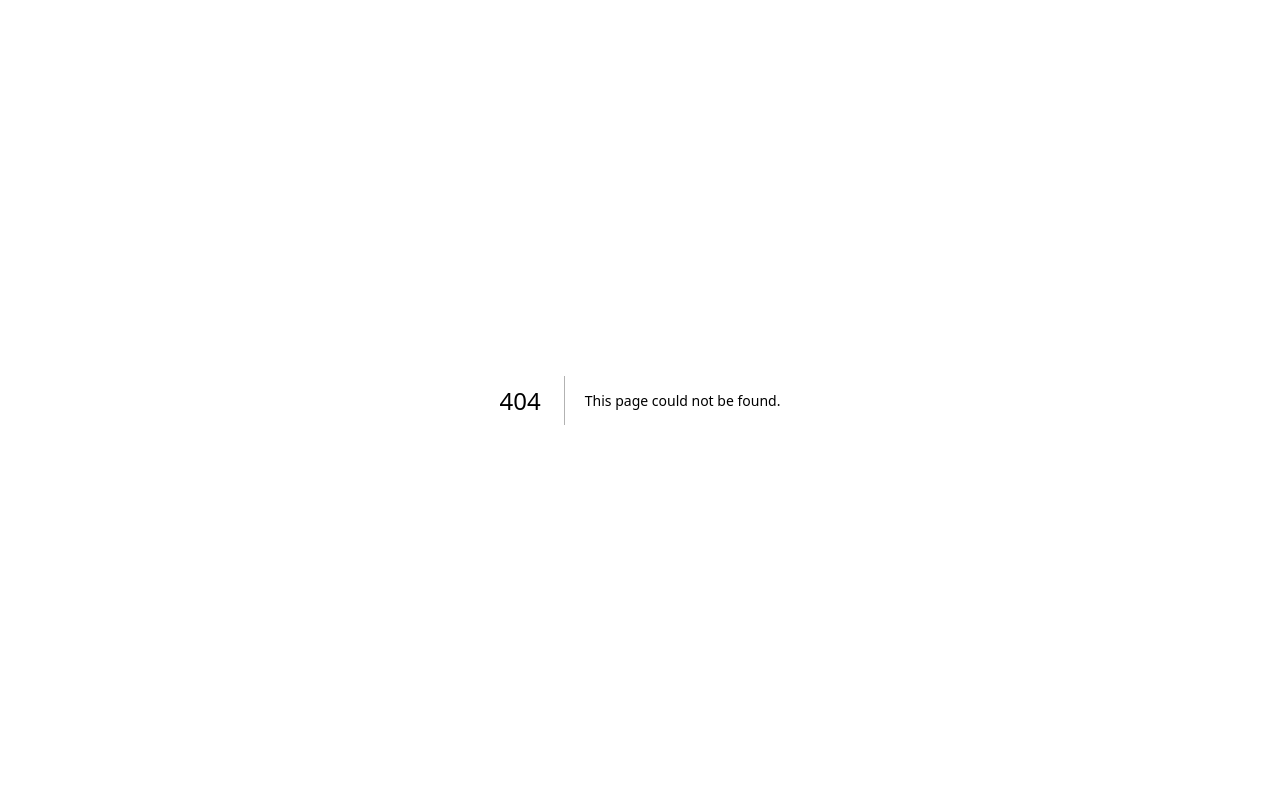
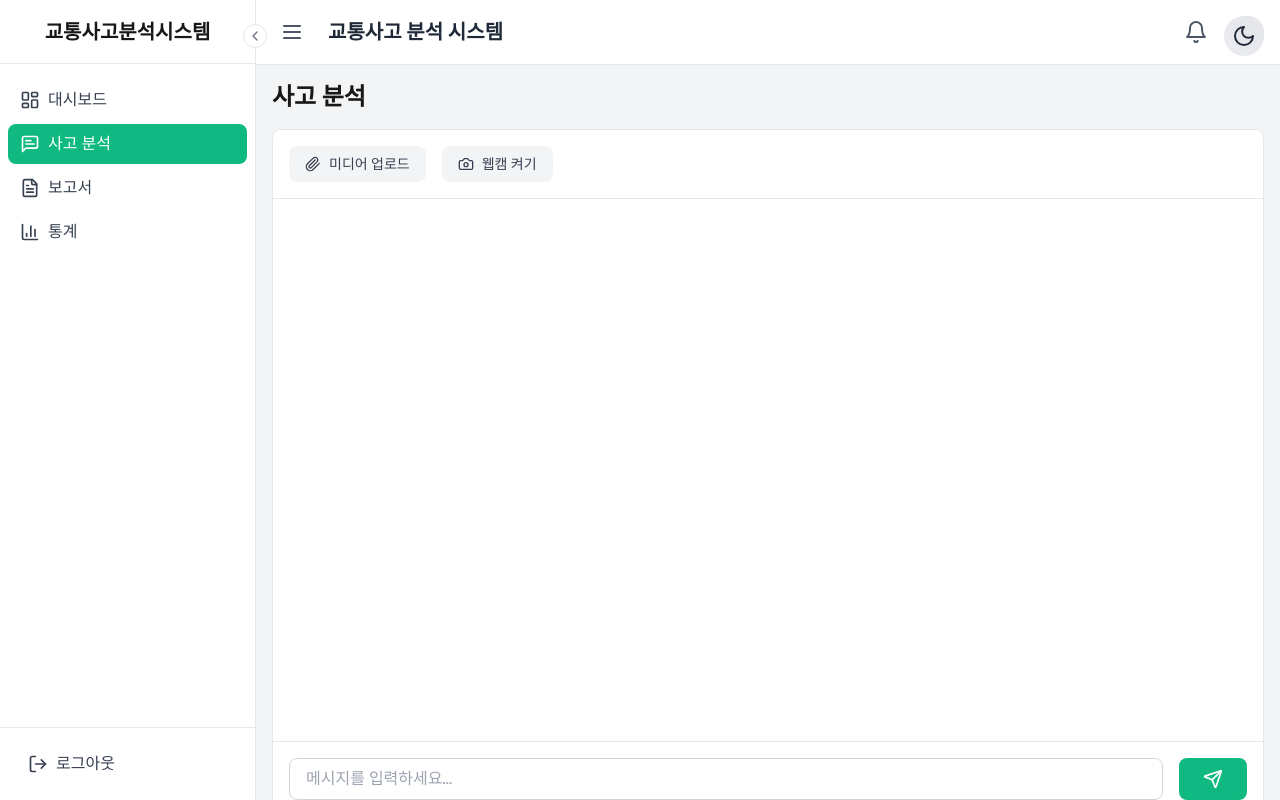
Before and after one commit to hwouu/traffic-incident-analysis-frontend-2, a Next.js app: page /dashboard/analysis/chat in a window 1280 px wide. Before the commit this address had no page. Built offline with nearby package versions, Linux system fonts and the light colour scheme.

Commit message:
feat: Dashboard 사이드바 컴포넌트 업데이트 및 챗봇 관련 파일 추가

```diff
--- /dev/null
+++ b/src/app/(dashboard)/dashboard/analysis/chat/page.tsx
@@ -0,0 +1,16 @@
+'use client';
+
+import ChatInterface from '@/components/chat/ChatInterface';
+
+export default function ChatPage() {
+  return (
+    <div className="flex h-[calc(100vh-4rem)] flex-col">
+      <div className="mb-4 flex items-center justify-between">
+        <h1 className="text-2xl font-bold">사고 분석</h1>
+      </div>
+      <div className="flex-1 overflow-hidden rounded-lg border border-gray-200 bg-white shadow-sm dark:border-gray-700 dark:bg-gray-800">
+        <ChatInterface />
+      </div>
+    </div>
+  );
+}
--- /dev/null
+++ b/src/components/chat/ChatInterface.tsx
@@ -0,0 +1,131 @@
+'use client';
+
+import { useState, useRef } from 'react';
+import { Send, Paperclip, Camera } from 'lucide-react';
+import MediaUpload from './MediaUpload';
+import WebcamStream from './WebcamStream';
+
+interface ChatMessage {
+  id: string;
+  type: 'user' | 'bot';
+  content: string;
+  timestamp: Date;
+}
+
+export default function ChatInterface() {
+  const [messages, setMessages] = useState<ChatMessage[]>([]);
+  const [input, setInput] = useState('');
+  const [isWebcamActive, setIsWebcamActive] = useState(false);
+  const [showMediaUpload, setShowMediaUpload] = useState(false);
+  const messagesEndRef = useRef<HTMLDivElement>(null);
+
+  const scrollToBottom = () => {
+    messagesEndRef.current?.scrollIntoView({ behavior: 'smooth' });
+  };
+
+  const handleSend = async (e: React.FormEvent) => {
+    e.preventDefault();
+    if (!input.trim()) return;
+
+    // 사용자 메시지 추가
+    const userMessage: ChatMessage = {
+      id: Date.now().toString(),
+      type: 'user',
+      content: input,
+      timestamp: new Date(),
+    };
+
+    setMessages((prev) => [...prev, userMessage]);
+    setInput('');
+
+    // 더미 봇 응답 (추후 API 연동)
+    setTimeout(() => {
+      const botMessage: ChatMessage = {
+        id: (Date.now() + 1).toString(),
+        type: 'bot',
+        content: '사고 분석을 위해 현장 사진이나 영상을 제공해주시겠어요?',
+        timestamp: new Date(),
+      };
+      setMessages((prev) => [...prev, botMessage]);
+      scrollToBottom();
+    }, 1000);
+  };
+
+  return (
+    <div className="flex h-full flex-col">
+      {/* 미디어 컨트롤 */}
+      <div className="border-b border-gray-200 p-4 dark:border-gray-700">
+        <div className="flex items-center space-x-4">
+          <button
+            onClick={() => setShowMediaUpload(true)}
+            className="flex items-center space-x-2 rounded-lg bg-gray-100 px-4 py-2 text-sm font-medium text-gray-700 hover:bg-gray-200 dark:bg-gray-800 dark:text-gray-200 dark:hover:bg-gray-700"
+          >
+            <Paperclip className="h-4 w-4" />
+            <span>미디어 업로드</span>
+          </button>
+          <button
+            onClick={() => setIsWebcamActive(!isWebcamActive)}
+            className={`flex items-center space-x-2 rounded-lg px-4 py-2 text-sm font-medium ${
+              isWebcamActive
+                ? 'bg-primary text-white'
+                : 'bg-gray-100 text-gray-700 hover:bg-gray-200 dark:bg-gray-800 dark:text-gray-200 dark:hover:bg-gray-700'
+            }`}
+          >
+            <Camera className="h-4 w-4" />
+            <span>웹캠 {isWebcamActive ? '끄기' : '켜기'}</span>
+          </button>
+        </div>
+      </div>
+
+      {/* 웹캠 스트림 */}
+      {isWebcamActive && <WebcamStream />}
+
+      {/* 채팅 메시지 */}
+      <div className="flex-1 overflow-y-auto p-4">
+        {messages.map((message) => (
+          <div
+            key={message.id}
+            className={`mb-4 flex ${
+              message.type === 'user' ? 'justify-end' : 'justify-start'
+            }`}
+          >
+            <div
+              className={`rounded-lg px-4 py-2 ${
+                message.type === 'user'
+                  ? 'bg-primary text-white'
+                  : 'bg-gray-100 dark:bg-gray-800'
+              }`}
+            >
+              {message.content}
+            </div>
+          </div>
+        ))}
+        <div ref={messagesEndRef} />
+      </div>
+
+      {/* 입력 폼 */}
+      <form onSubmit={handleSend} className="border-t border-gray-200 p-4 dark:border-gray-700">
+        <div className="flex space-x-4">
+          <input
+            type="text"
+            value={input}
+            onChange={(e) => setInput(e.target.value)}
+            placeholder="메시지를 입력하세요..."
+            className="flex-1 rounded-lg border border-gray-300 px-4 py-2 focus:border-primary focus:outline-none focus:ring-1 focus:ring-primary dark:border-gray-600 dark:bg-gray-800 dark:text-white"
+          />
+          <button
+            type="submit"
+            className="rounded-lg bg-primary px-6 py-2 text-white hover:bg-primary-dark focus:outline-none focus:ring-2 focus:ring-primary focus:ring-offset-2"
+          >
+            <Send className="h-5 w-5" />
+          </button>
+        </div>
+      </form>
+
+      {/* 미디어 업로드 모달 */}
+      {showMediaUpload && (
+        <MediaUpload onClose={() => setShowMediaUpload(false)} />
+      )}
+    </div>
+  );
+}
--- a/src/components/dashboard/DashboardSidebar.tsx
+++ b/src/components/dashboard/DashboardSidebar.tsx
@@ -6,8 +6,8 @@ import { usePathname } from 'next/navigation';
 import {
   LayoutDashboard,
   FileText,
+  MessageSquareText,
   BarChart3,
-  Settings,
   LogOut,
   ChevronLeft,
   ChevronRight
@@ -24,14 +24,19 @@ export default function DashboardSidebar() {
       path: '/dashboard',
     },
     {
+      name: '사고 분석',
+      icon: MessageSquareText,
+      path: '/dashboard/analysis/chat',
+    },
+    {
       name: '보고서',
       icon: FileText,
       path: '/dashboard/reports',
     },
     {
-      name: '분석',
+      name: '통계',
       icon: BarChart3,
-      path: '/dashboard/analysis',
+      path: '/dashboard/statistics',
     },
   ];
 
```
Also changed, not shown: src/components/chat/MediaUpload.tsx (added), src/components/chat/WebcamStream.tsx (added).
